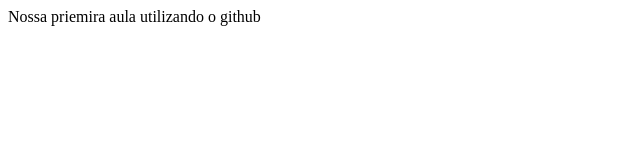
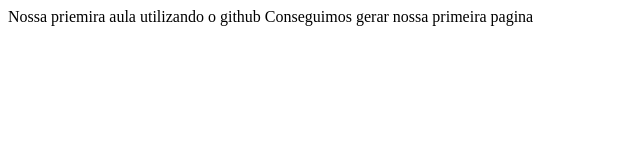
Before and after one commit to Porfiriocarlos/teste-1A, a plain HTML site: page index.html in a window 1280 px wide. Shown: the whole page, without its empty margins (0-640 px from the left). Drawn offline with Linux system fonts and the light colour scheme.

Commit message:
segunda linha

```diff
--- a/index.html
+++ b/index.html
@@ -7,5 +7,6 @@
 </head>
 <body>
     Nossa priemira aula utilizando o github
+    Conseguimos gerar nossa primeira pagina
 </body>
 </html>
```
